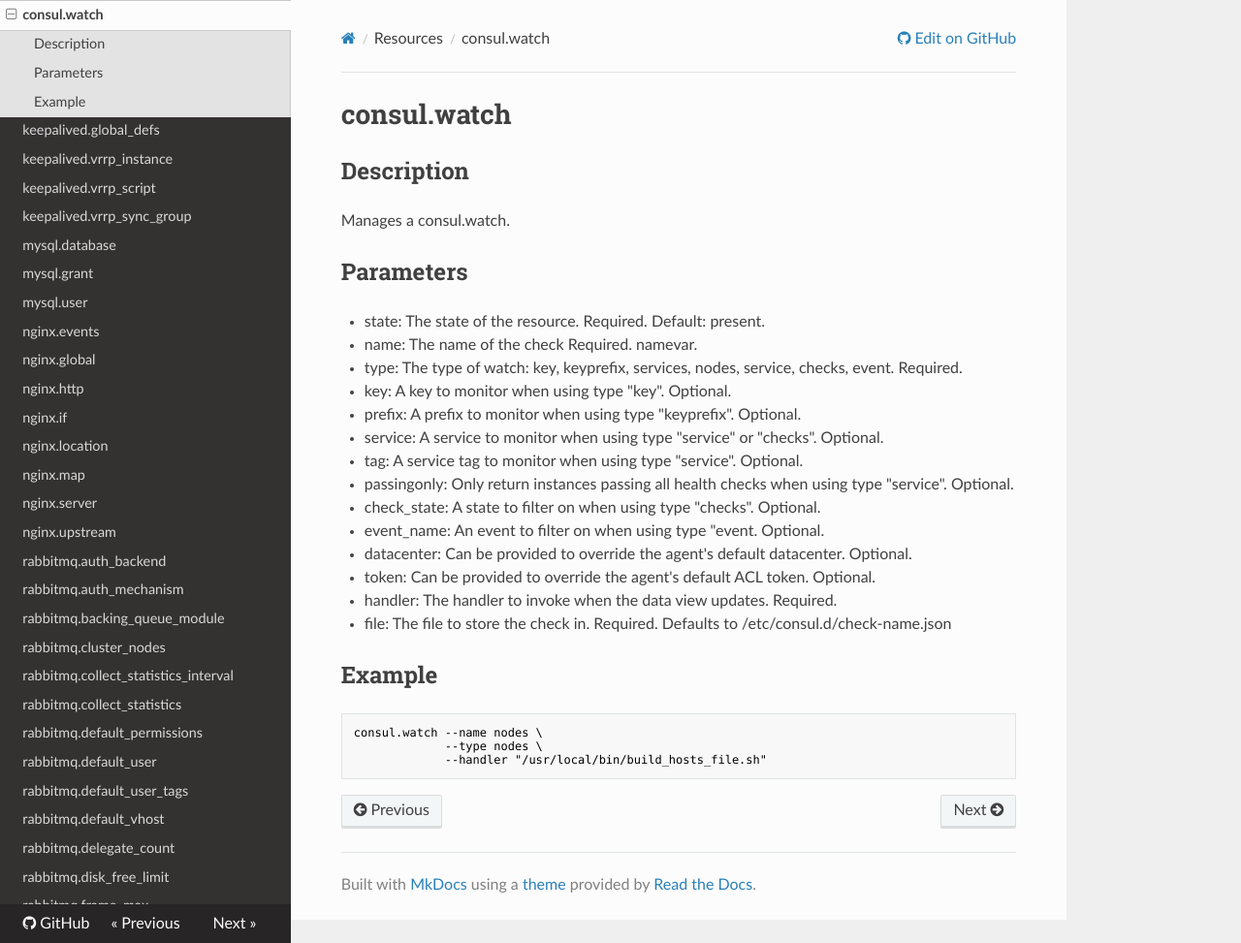
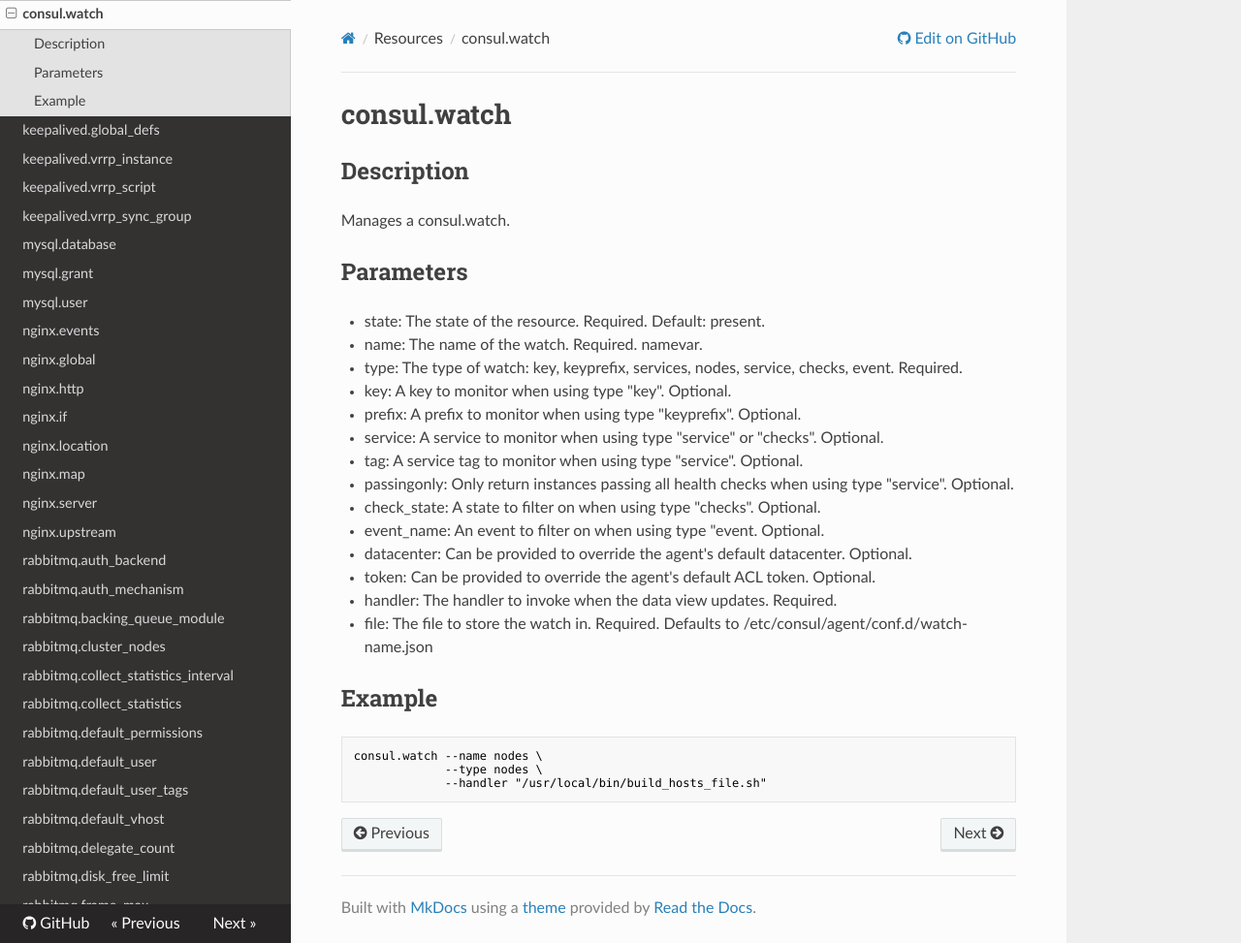
Before and after one commit to wffls/waffles, an MkDocs documentation site: the page built from docs/resources/consul.watch.md, in a window 1280 px wide and 973 px high. Shown: the whole window at 97% size. Built offline with MkDocs 1.6.1, drawn with Linux system fonts in a browser that asks for light colours; nearby versions of some CDN libraries; old or Windows-style settings are respelled for this version of MkDocs.

Commit message:
Consul Updates
This commit provides the following Consul updates:

* New resource: consul.template
* Moves the Consul configuration files to /etc/consul/agent/conf.d
* Template configuration goes in /etc/consul/template/conf.d
* Doc updates

```diff
--- a/docs/resources/consul.watch.md
+++ b/docs/resources/consul.watch.md
@@ -7,7 +7,7 @@
 ## Parameters
 
 * state: The state of the resource. Required. Default: present.
-* name: The name of the check Required. namevar.
+* name: The name of the watch. Required. namevar.
 * type: The type of watch: key, keyprefix, services, nodes, service, checks, event. Required.
 * key: A key to monitor when using type "key". Optional.
 * prefix: A prefix to monitor when using type "keyprefix". Optional.
@@ -19,7 +19,7 @@
 * datacenter: Can be provided to override the agent's default datacenter. Optional.
 * token: Can be provided to override the agent's default ACL token. Optional.
 * handler: The handler to invoke when the data view updates. Required.
-* file: The file to store the check in. Required. Defaults to /etc/consul.d/check-name.json
+* file: The file to store the watch in. Required. Defaults to /etc/consul/agent/conf.d/watch-name.json
 
 ## Example
 
--- a/mkdocs.yml
+++ b/mkdocs.yml
@@ -68,6 +68,7 @@
     - augeas.ssh_authorized_key: 'resources/augeas.ssh_authorized_key.md'
     - consul.check: 'resources/consul.check.md'
     - consul.service: 'resources/consul.service.md'
+    - consul.template: 'resources/consul.template.md'
     - consul.watch: 'resources/consul.watch.md'
     - keepalived.global_defs: 'resources/keepalived.global_defs.md'
     - keepalived.vrrp_instance: 'resources/keepalived.vrrp_instance.md'
```
Also changed, not shown: docs/resources/consul.check.md (+1 -1 lines), docs/resources/consul.service.md (+1 -1 lines), docs/resources/consul.template.md (added, +21 -0 lines), 5 other files.
